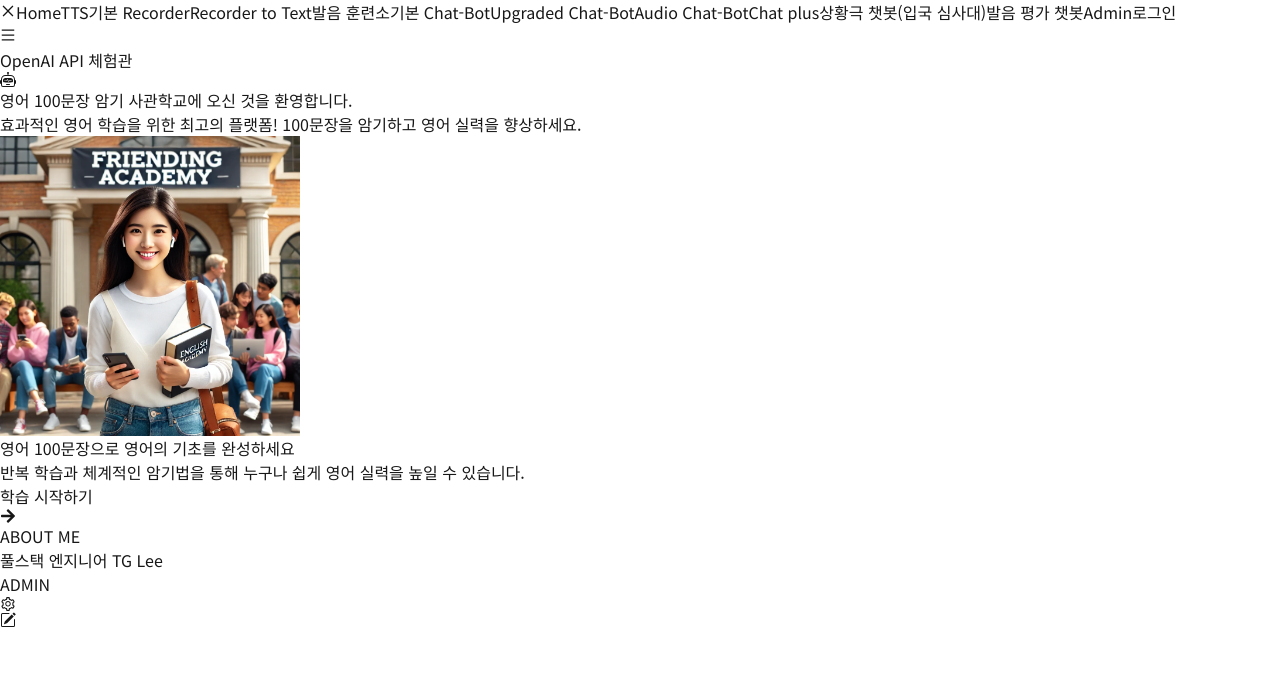
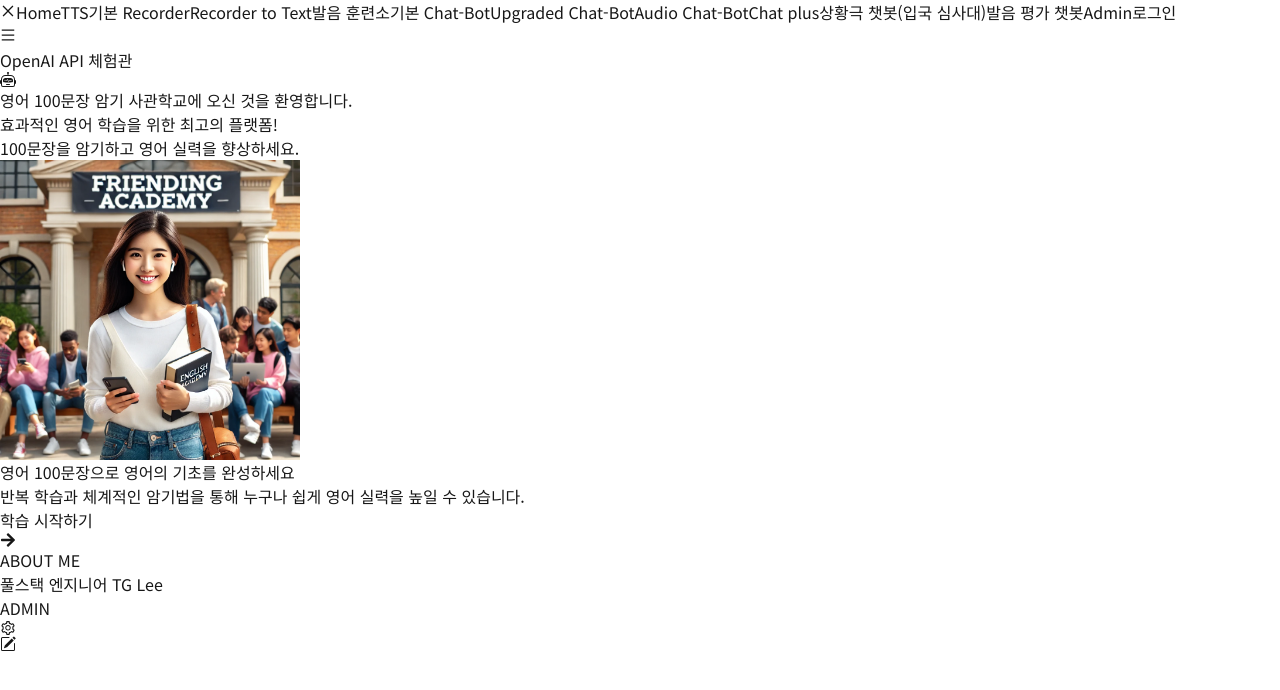
Before and after one commit to 82orez/openai-api-practice, a Next.js app: page / in a window 1280 px wide. Shown: the top 690 px of the page. Built offline with nearby package versions, Linux system fonts and the light colour scheme; no server answers.

Commit message:
friending academy-1

```diff
--- a/src/app/page.tsx
+++ b/src/app/page.tsx
@@ -5,12 +5,11 @@ import { FaArrowRight } from "react-icons/fa";
 
 export default function LandingPage() {
   return (
-    <div className="flex min-h-screen flex-col items-center justify-center bg-gradient-to-r from-blue-500 to-indigo-600 px-6 text-white">
+    <div className="flex min-h-screen flex-col items-center justify-center bg-gradient-to-br from-blue-600 to-indigo-400 px-6 text-white">
       <header className="mb-10 text-center">
-        <h1 className="mb-4 text-4xl font-bold drop-shadow-lg md:text-5xl">영어 100문장 암기 사관학교에 오신 것을 환영합니다.</h1>
-        <p className="mx-auto max-w-2xl text-lg text-gray-200 md:text-xl">
-          효과적인 영어 학습을 위한 최고의 플랫폼! 100문장을 암기하고 영어 실력을 향상하세요.
-        </p>
+        <h1 className="mb-8 text-4xl font-bold drop-shadow-lg md:text-5xl">영어 100문장 암기 사관학교에 오신 것을 환영합니다.</h1>
+        <p className="mx-auto mb-2 max-w-2xl text-lg text-gray-200 md:text-xl">효과적인 영어 학습을 위한 최고의 플랫폼!</p>
+        <p className="mx-auto max-w-2xl text-lg text-gray-200 md:text-xl">100문장을 암기하고 영어 실력을 향상하세요.</p>
       </header>
 
       <Card className="flex w-full max-w-4xl flex-col items-center rounded-2xl bg-white p-6 text-gray-800 shadow-xl md:flex-row">
--- a/src/components/ui/button.tsx
+++ b/src/components/ui/button.tsx
@@ -1,6 +1,16 @@
+"use client";
+
+import { useRouter } from "next/navigation";
+
 export function Button({ children, className, ...props }) {
+  const router = useRouter();
   return (
-    <button className={`rounded-full bg-indigo-600 px-6 py-3 text-lg text-white hover:bg-indigo-700 ${className}`} {...props}>
+    <button
+      className={`rounded-full bg-indigo-600 px-6 py-3 text-lg text-white hover:bg-indigo-700 ${className}`}
+      {...props}
+      onClick={() => {
+        router.replace("/recorder");
+      }}>
       {children}
     </button>
   );
```
